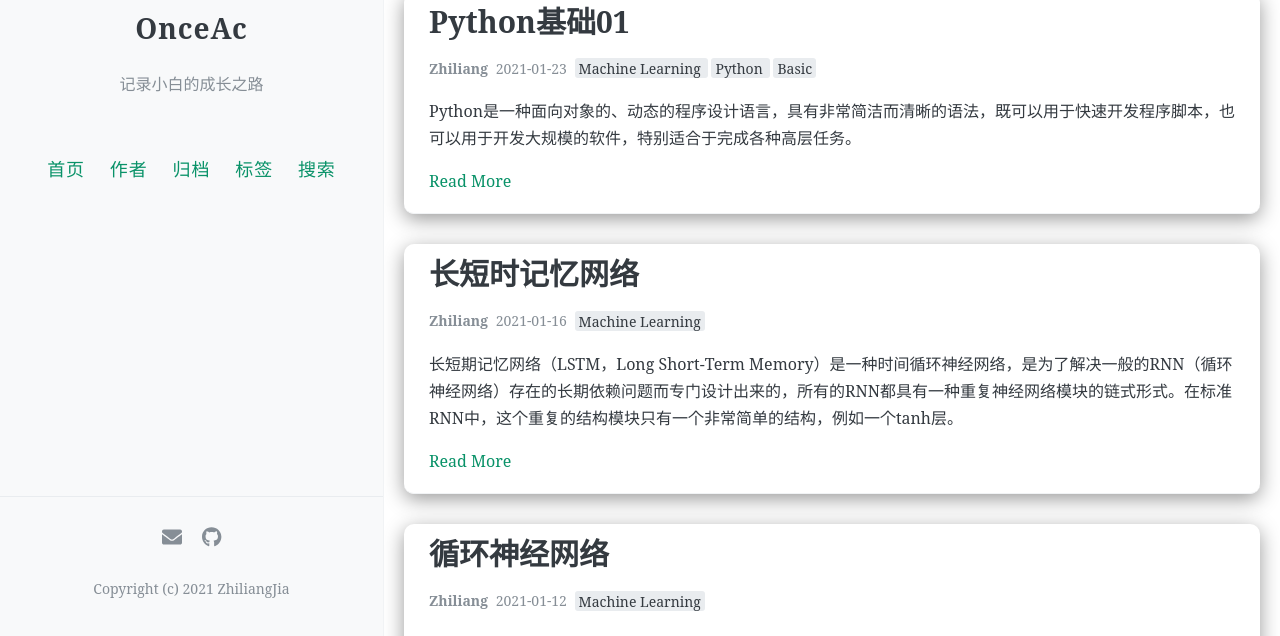
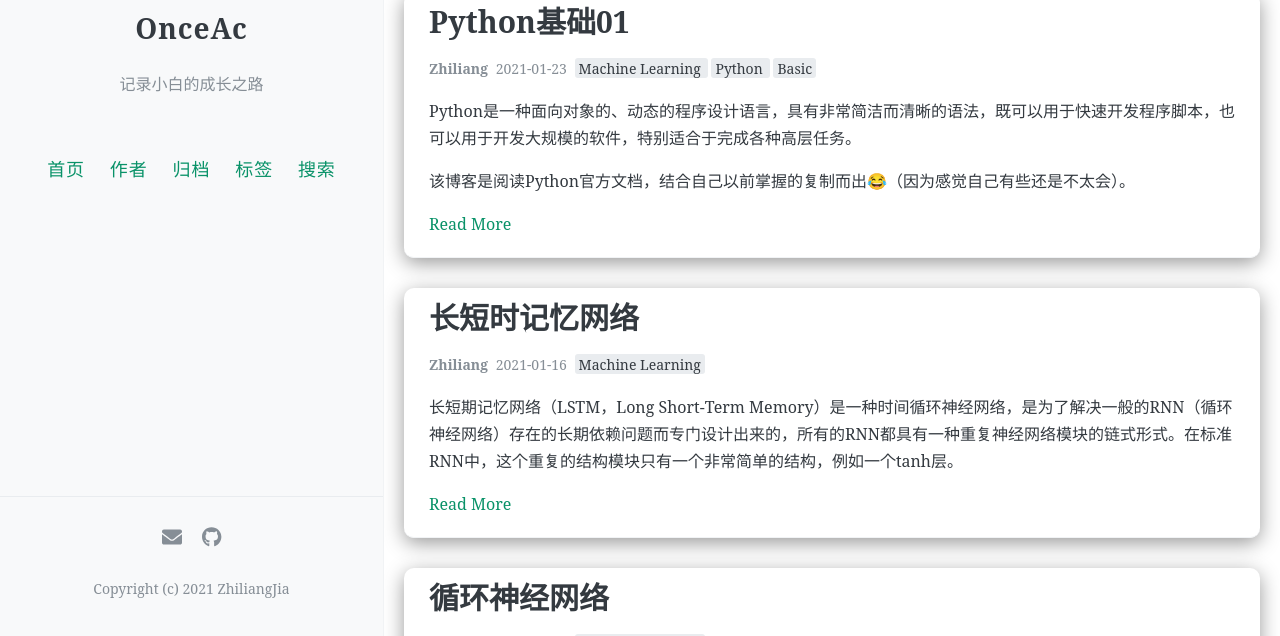
Before and after one commit to ZhiliangJia/OnceAc, a Jekyll site: the page built from index.html, in a window 1280 px wide and 900 px high, cut to the strip 264-900 px from the top of the window. Built offline with Jekyll 4.4.1, drawn with Linux system fonts in a browser that asks for light colours; the list of posts is cut into pages by our own code; comment, search, counter and statistics services are not loaded.

Commit message:
Update 2021-01-23-01_Python Basic 01.md

```diff
--- a/_posts/2021-01-23-01_Python Basic 01.md
+++ b/_posts/2021-01-23-01_Python Basic 01.md
@@ -9,6 +9,8 @@ mathjax: true
 ---
 
 Python是一种面向对象的、动态的程序设计语言，具有非常简洁而清晰的语法，既可以用于快速开发程序脚本，也可以用于开发大规模的软件，特别适合于完成各种高层任务。
+
+该博客是阅读Python官方文档，结合自己以前掌握的复制而出😂（因为感觉自己有些还是不太会）。
 
 <!-- more -->
 
```
